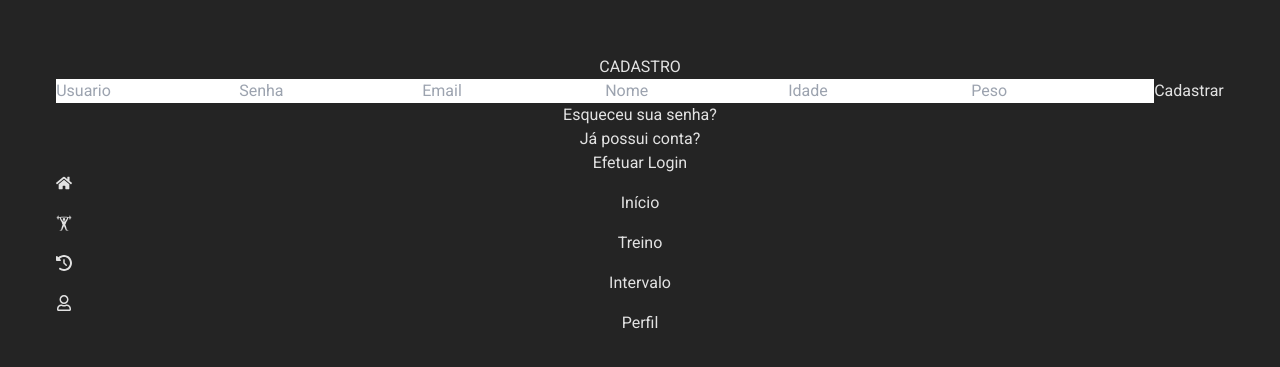
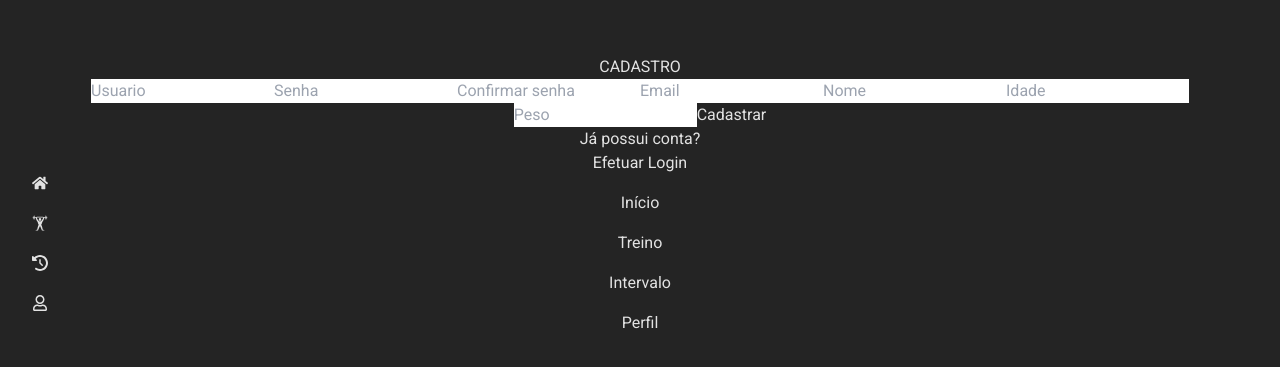
Before and after one commit to Mevzin/gym-system-web-mobile, a React (Vite) app: page /signup in a window 1280 px wide. Shown: the part 205-572 px from the top of the page. Built offline with nearby package versions, Linux system fonts and the light colour scheme.

Commit message:
feature: Add register connection

```diff
--- a/package.json
+++ b/package.json
@@ -10,10 +10,11 @@
     "preview": "vite preview"
   },
   "dependencies": {
-    "axios": "^1.8.4",
+    "axios": "^1.9.0",
     "my-react-app": "file:",
     "react": "^19.0.0",
     "react-dom": "^19.0.0",
+    "react-hook-form": "^7.56.4",
     "react-icons": "^5.5.0",
     "react-router": "^7.5.0",
     "styled-components": "^6.1.17"
--- a/src/pages/signup/index.tsx
+++ b/src/pages/signup/index.tsx
@@ -1,18 +1,110 @@
+import { useState } from "react";
+import { SubmitHandler, useForm } from "react-hook-form";
 import { NavLink } from "react-router"
+import { apiBase } from "../../services/api";
+
+interface IUserData {
+    name: string;
+    username: string;
+    age: number;
+    email: string;
+    password: string;
+    confirmPassword: string;
+    weight: number;
+}
 
 const SignUp = () => {
+
+    const { register, handleSubmit } = useForm<IUserData>();
+    const [isLoading, setIsLoading] = useState(false);
+
+    const onSubmit: SubmitHandler<IUserData> = async (data) => {
+        if (data.password === "") {
+            alert("Preencha a senha")
+            return
+        }
+        if (data.confirmPassword === "") {
+            alert("Preencha a confirmação de senha")
+            return
+        }
+        if (data.password.length < 6) {
+            alert("Senha deve ter no mínimo 6 caracteres")
+            return
+        }
+        if (data.confirmPassword.length < 6) {
+            alert("Senha deve ter no mínimo 6 caracteres")
+            return
+        }
+        if (data.password.length > 100) {
+            alert("Senha deve ter no máximo 100 caracteres")
+            return
+        }
+        if (data.password !== data.confirmPassword) {
+            alert("Senhas não conferem")
+            return
+        }
+        try {
+            setIsLoading(true);
+            await apiBase.post('/user/register', data)
+        } catch (error) {
+            console.log(error);
+
+        } finally {
+            console.log("Fim req");
+            setIsLoading(false);
+        }
+    }
+
     return (
         <div className="flex flex-col gap-2 w-[300px] items-center">
             <h1 className="text-slate-200 text-2xl font-bold ">CADASTRO</h1>
-            <input placeholder="Usuario" className="h-10   w-[300px] pl-3" />
-            <input placeholder="Senha" type="password" className="h-10  w-[300px] pl-3 " />
-            <input placeholder="Email" type="email" className="h-10  w-[300px] pl-3" />
-            <input placeholder="Nome" className="h-10   w-[300px] pl-3" />
-            <input placeholder="Idade" type="text" className="h-10  w-[300px] pl-3" />
-            <input placeholder="Peso" className="h-10   w-[300px] pl-3" />
+            <form className="flex flex-col gap-2 w-[300px] items-center" onSubmit={handleSubmit(onSubmit)}>
+                <input
+                    placeholder="Usuario"
+                    className="h-10   w-[300px] pl-3"
+                    {...register("username")}
+                />
+                <input
+                    placeholder="Senha"
+                    type="password"
+                    className="h-10  w-[300px] pl-3 "
+                    {...register("password")}
+                />
+                <input
+                    placeholder="Confirmar senha"
+                    type="password"
+                    className="h-10  w-[300px] pl-3 "
+                    {...register("confirmPassword")}
+                />
+                <input
+                    placeholder="Email"
+                    type="email"
+                    className="h-10  w-[300px] pl-3"
+                    {...register("email")}
+                />
+                <input
+                    placeholder="Nome"
+                    className="h-10   w-[300px] pl-3"
+                    {...register("name")}
+                />
+                <input
+                    placeholder="Idade"
+                    type="text"
+                    className="h-10  w-[300px] pl-3"
+                    {...register("age")}
+                />
+                <input
+                    placeholder="Peso"
+                    className="h-10   w-[300px] pl-3"
+                    {...register("weight")}
+                />
 
-            <button className="bg-orange-500 w-[250px] h-10 mt-3 font-bold text-xl"> Cadastrar</button>
-            <p className="mt-3">Esqueceu sua senha?</p>
+                {isLoading ?
+                    (<button className="bg-gray-500 w-[250px] h-10 mt-3 font-bold text-xl" type="submit" disabled>Aguarde</button>) :
+                    (<button className="bg-orange-500 w-[250px] h-10 mt-3 font-bold text-xl" type="submit">Cadastrar</button>)
+                }
+            </form>
+
 
             <div className="mt-5">
                 <p>Já possui conta?</p>
--- /dev/null
+++ b/src/services/api.ts
@@ -0,0 +1,5 @@
+import axios from "axios"
+
+export const apiBase = axios.create({
+    baseURL: import.meta.env.VITE_API_URL
+})
```
Also changed, not shown: 2 other files (tests, documents, lock files or other folders).
